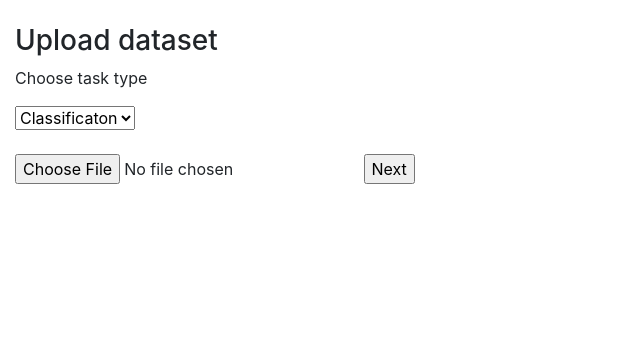
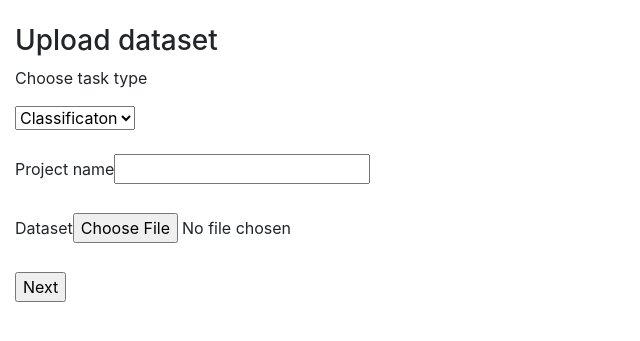
Before and after one commit to SergeyMalyshevsky/hyperborea, a Flask app: page / in a window 1280 px wide. Shown: the part 56-397 px from the top of the page, without its empty margins (0-640 px from the left). Run offline with Flask 2, Linux system fonts and the light colour scheme; some libraries are stand-ins or nearby versions.

Commit message:
Add project name input to template

```diff
--- a/templates/index.html
+++ b/templates/index.html
@@ -17,7 +17,12 @@
     <input type="hidden" name="task_type" value="{{ task_type }}"/>
     {% endif %}
 
-    <input type="file" name="dataset"/>
+    <label>Project name</label><input type="text" name="project_name" />
+    <br />
+    <br />
+    <label>Dataset</label><input type="file" name="dataset"/>
+    <br />
+    <br />
     <input type="submit" value="Next"/>
 </form>
 {% endblock %}
```
